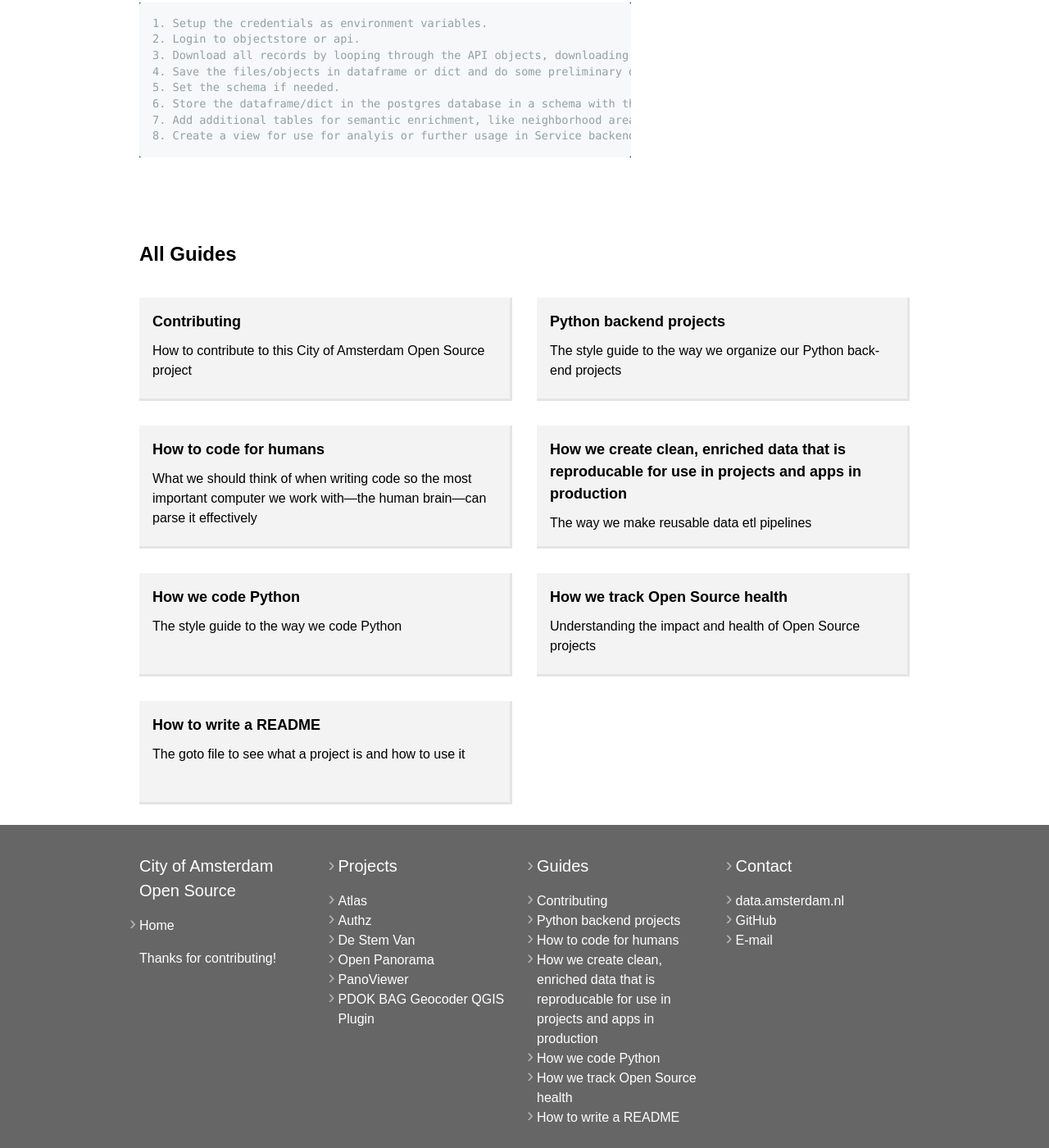
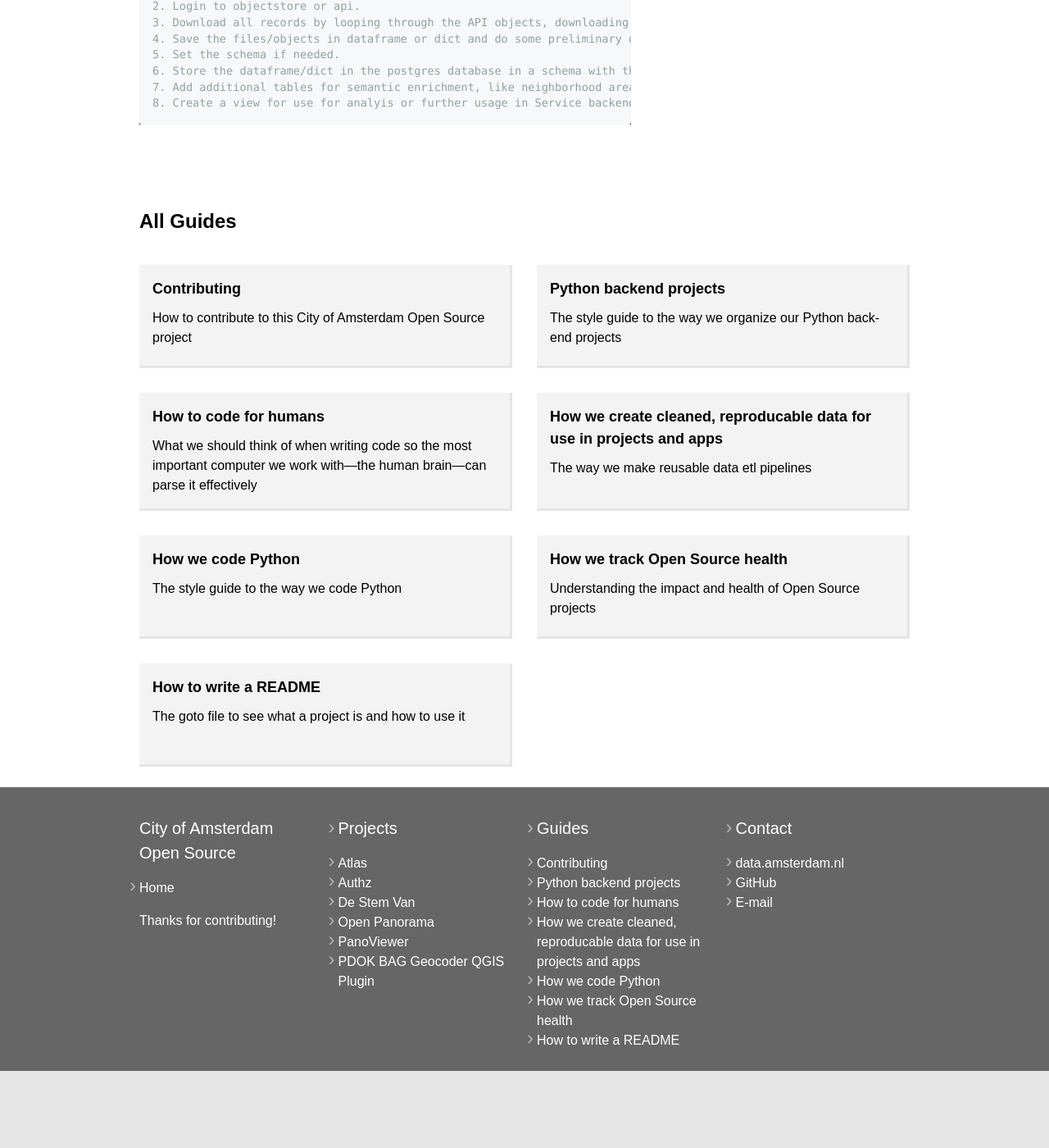
Before and after one commit to Amsterdam/amsterdam.github.io, a Jekyll site: the page built from guides/data-pipeline.md, in a window 1280 px wide and 1400 px high, scrolled down 2808 px. Shown: the whole window at 82% size. Built offline with Jekyll 4.4.1, drawn with Linux system fonts in a browser that asks for light colours; our own code applies the rules of GitHub Pages for plain Markdown files; after the commit the page ends 4114 px from its top, so only the background shows below that; some of the changed text lies outside the part shown.

Commit message:
shortened title
Title on main page looked too long

```diff
--- a/guides/data-pipeline.md
+++ b/guides/data-pipeline.md
@@ -2,7 +2,7 @@
 explains: The way we make reusable data etl pipelines
 ---
 
-# How we create clean, enriched data that is reproducable for use in projects and apps in production
+# How we create cleaned, reproducable data for use in projects and apps
 
 At the City of Amsterdam we deal with many different types of structured and unstructered data.
 Much of the data is not of high quality and are missing a lot of needed semantics to do proper analytics with.
```
